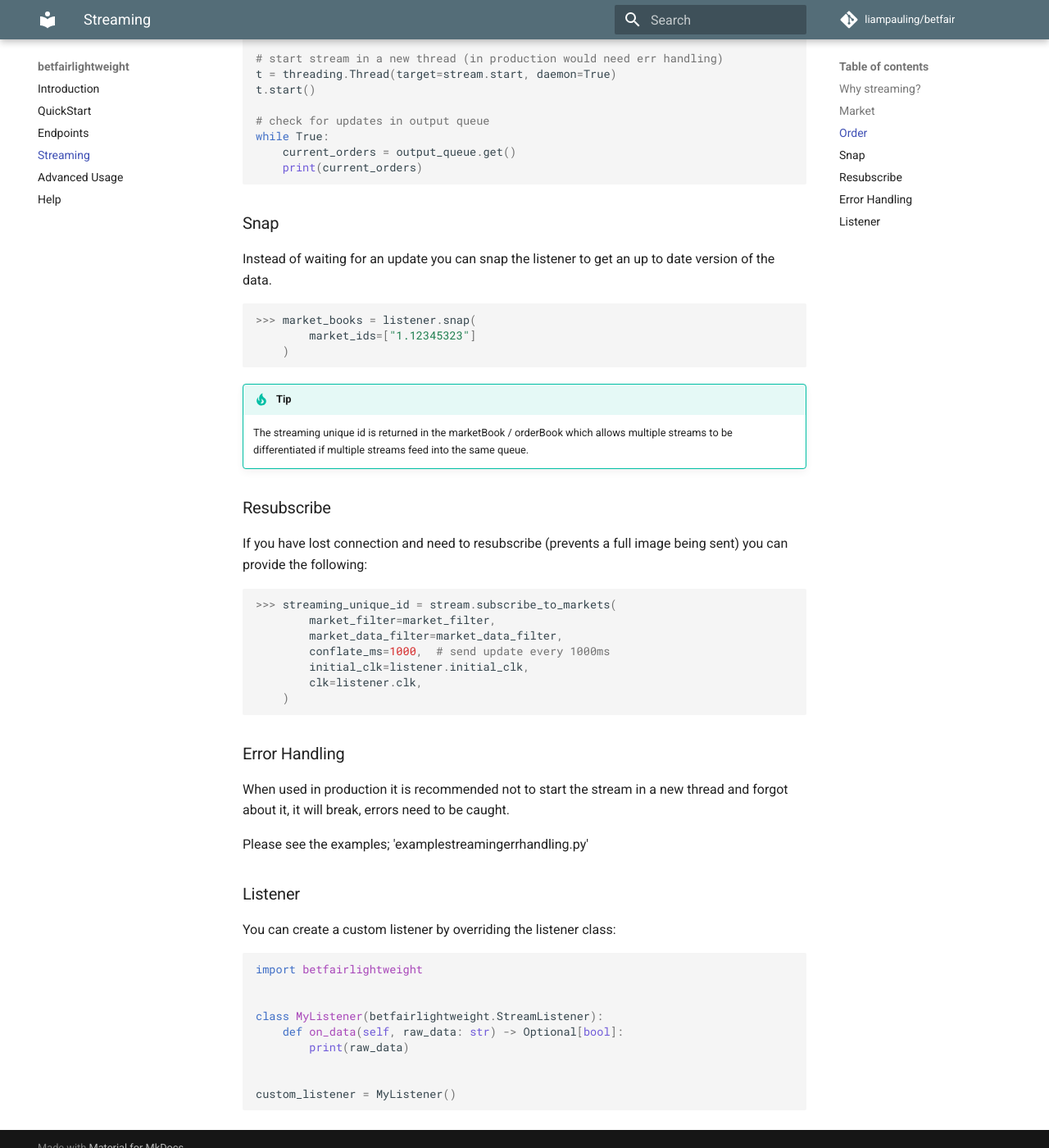
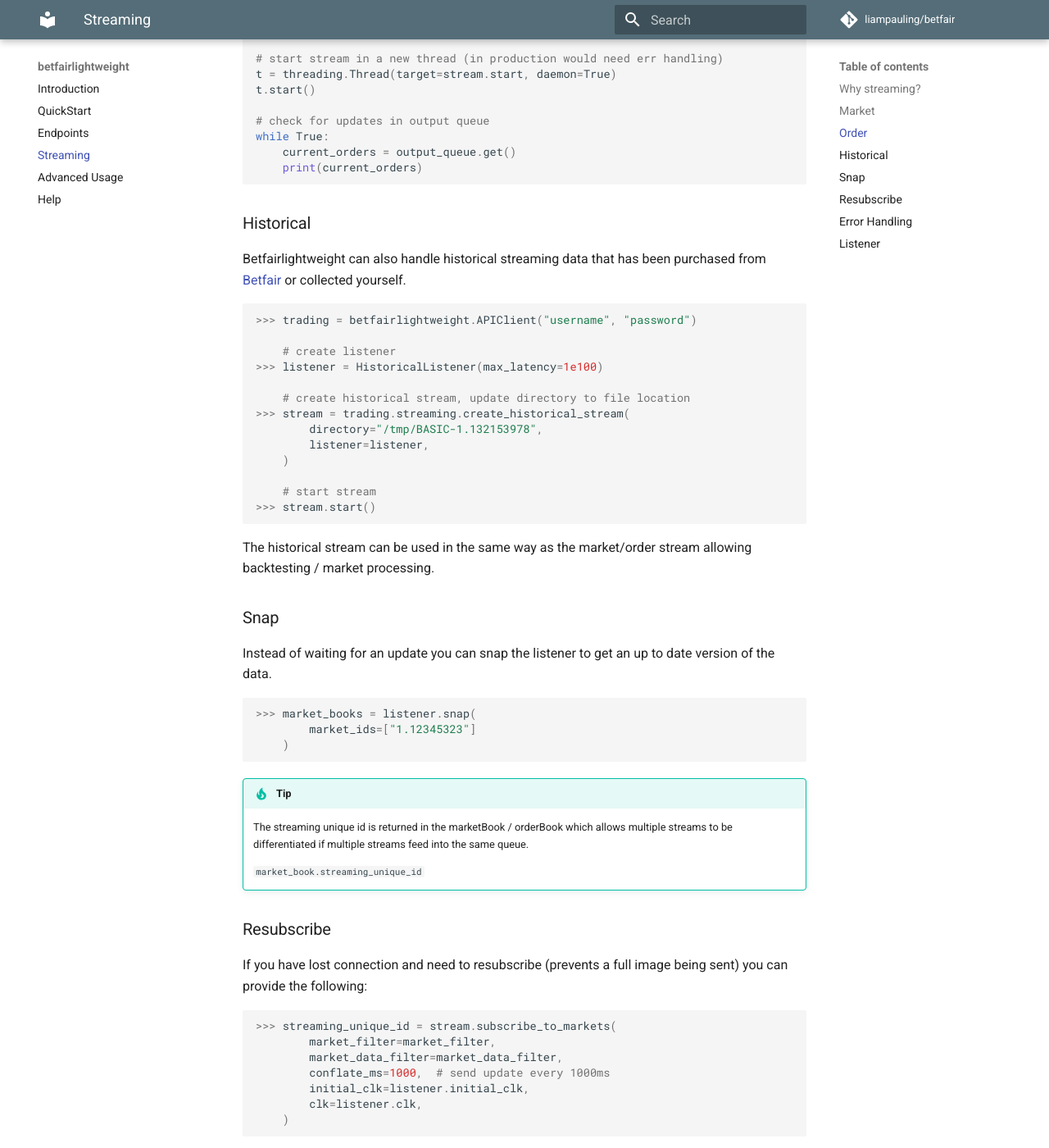
Before and after one commit to betcode-org/betfair, an MkDocs documentation site: the page built from docs/streaming.md, in a window 1280 px wide and 1400 px high, scrolled down 2526 px. Shown: the whole window at 82% size. Built offline with MkDocs 1.6.1 and Material for MkDocs 9.7.7, drawn with Linux system fonts in a browser that asks for light colours; comment, search, counter and statistics services are not loaded; some of the changed text lies outside the part shown.

Commit message:
docs updates example update

````diff
--- a/docs/streaming.md
+++ b/docs/streaming.md
@@ -122,6 +122,28 @@ while True:
     print(current_orders)
 ```
 
+### Historical
+
+Betfairlightweight can also handle historical streaming data that has been purchased from [Betfair](https://historicdata.betfair.com/#/home) or collected yourself.
+
+```python
+>>> trading = betfairlightweight.APIClient("username", "password")
+
+    # create listener
+>>> listener = HistoricalListener(max_latency=1e100)
+
+    # create historical stream, update directory to file location
+>>> stream = trading.streaming.create_historical_stream(
+        directory="/tmp/BASIC-1.132153978",
+        listener=listener,
+    )
+
+    # start stream
+>>> stream.start()
+```
+
+The historical stream can be used in the same way as the market/order stream allowing backtesting / market processing.
+
 ### Snap
 
 Instead of waiting for an update you can snap the listener to get an up to date version of the data.
@@ -134,6 +156,10 @@ Instead of waiting for an update you can snap the listener to get an up to date
 
 !!! tip
     The streaming unique id is returned in the marketBook / orderBook which allows multiple streams to be differentiated if multiple streams feed into the same queue.
+
+    ```
+    market_book.streaming_unique_id
+    ```
 
 ### Resubscribe
 
@@ -153,7 +179,7 @@ If you have lost connection and need to resubscribe (prevents a full image being
 
 When used in production it is recommended not to start the stream in a new thread and forgot about it, it will break, errors need to be caught.
 
-Please see the examples; 'examplestreamingerrhandling.py'
+Please see the example [examplestreamingerrhandling.py](https://github.com/liampauling/betfair/blob/master/examples/examplestreamingerrhandling.py)
 
 ### Listener
 
````
Also changed, not shown: docs/advanced.md (+1 -1 lines), 1 other file.
